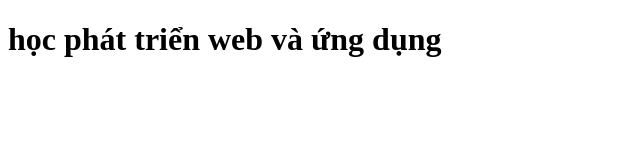
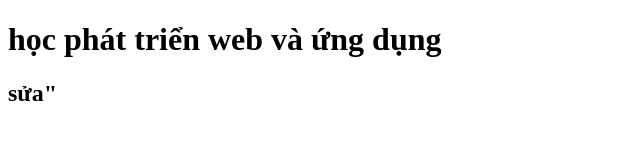
Before and after one commit to 2321050106/hocweb, a plain HTML site: page index.html in a window 1280 px wide. Shown: the full height of the page, 0-640 px from the left. Drawn offline with Linux system fonts and the light colour scheme.

Commit message:
sửa đổi

```diff
--- a/index.html
+++ b/index.html
@@ -7,5 +7,6 @@
   </head>
   <body>
     <h1>học phát triển web và ứng dụng</h1>
+    <h2>sửa"</h2>
   </body>
 </html>
```
